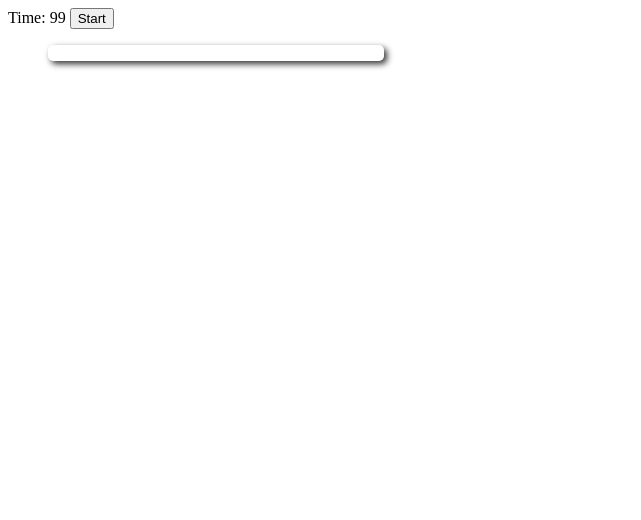
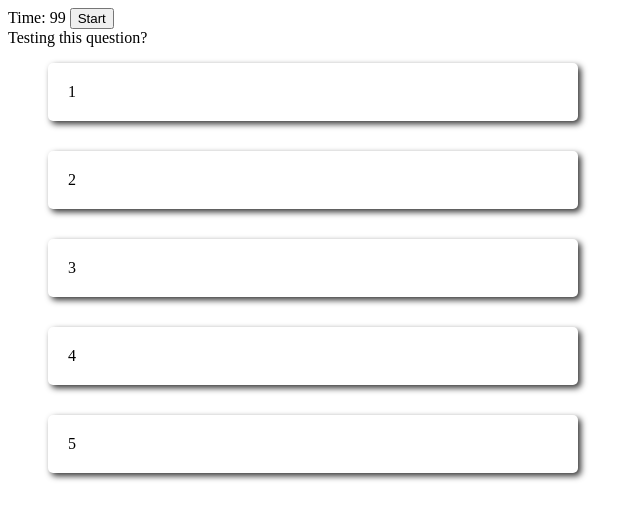
Before and after one commit to smithz852/coding-quiz, a plain HTML site: page index.html in a window 1280 px wide. Both pictures are taken after a click on the button "Start". Shown: the whole page, without its empty margins (0-641 px from the left). Drawn offline with Linux system fonts and the light colour scheme.

Commit message:
Small changes to quiz choices

```diff
--- a/Assets/CSS/style.css
+++ b/Assets/CSS/style.css
@@ -3,11 +3,11 @@
 }
 
 .choiceStyle {
-    padding: .5rem;
+    padding: 20px;
     border-radius: 5px;
     list-style: none;
     box-shadow: 3px 3px 6px rgba(0, 0, 0, 0.8);
-    max-width: 20rem;
+    max-width: 40%;
 }
 
 .choiceStyle:hover {
@@ -17,5 +17,5 @@
 .choices {
     display: flex;
     flex-direction: column;
-    gap: .5rem;
+    gap: 30px;
 }
--- a/Assets/JS/script.js
+++ b/Assets/JS/script.js
@@ -8,11 +8,11 @@ var choicesEl = document.querySelector('.choices')
 var quizQuestions = [
     {
       // add question below
-      question: "",
+      question: "Testing this question?",
       //create an array of answers for selection buttons
-      choices: [""],
+      choices: ["1", '2', '3', '4', '5'],
       //input the answer from one of the selections in the array
-      answer: ""
+      answer: "2"
     },
     {
       question: "",
```
